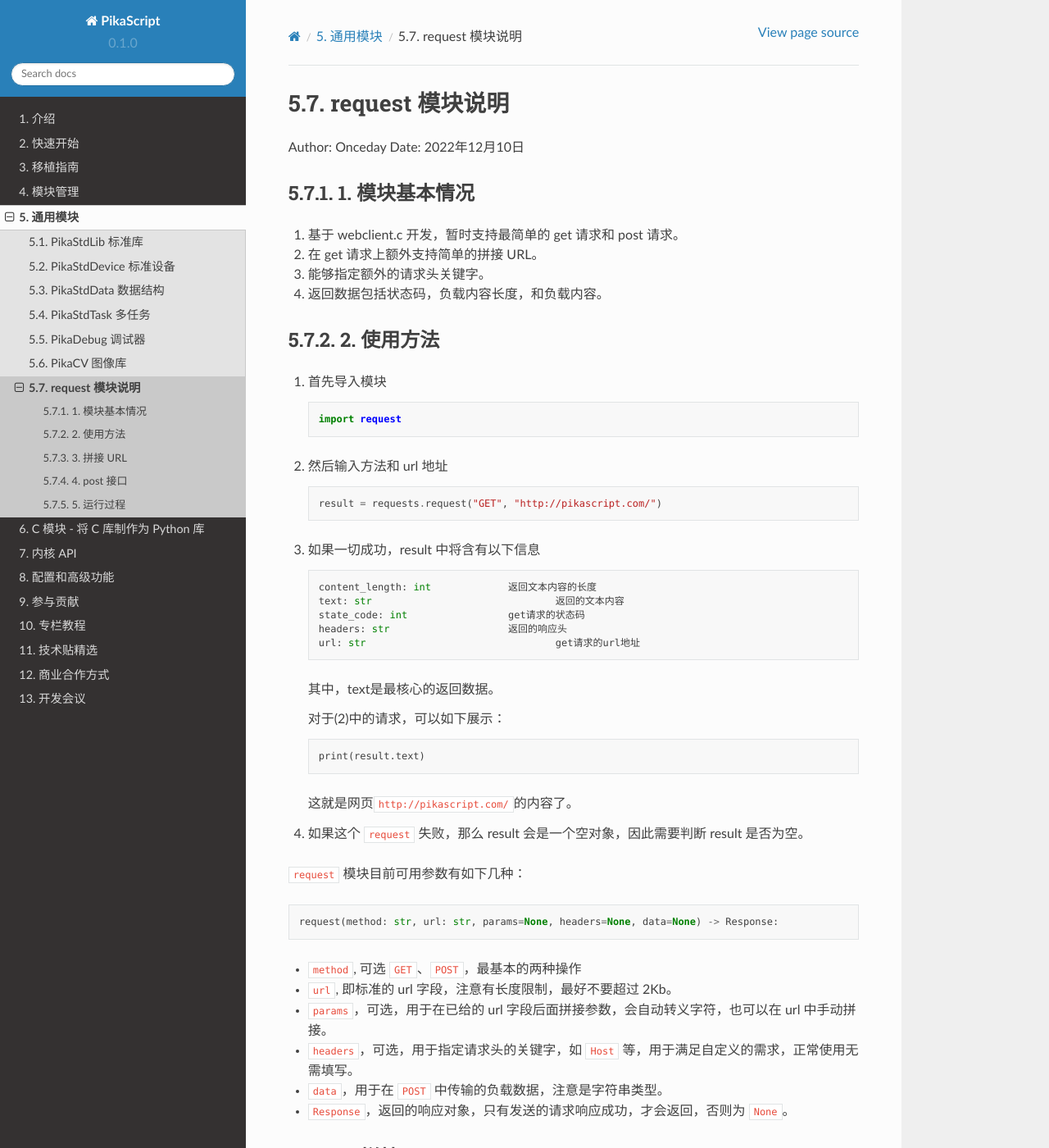
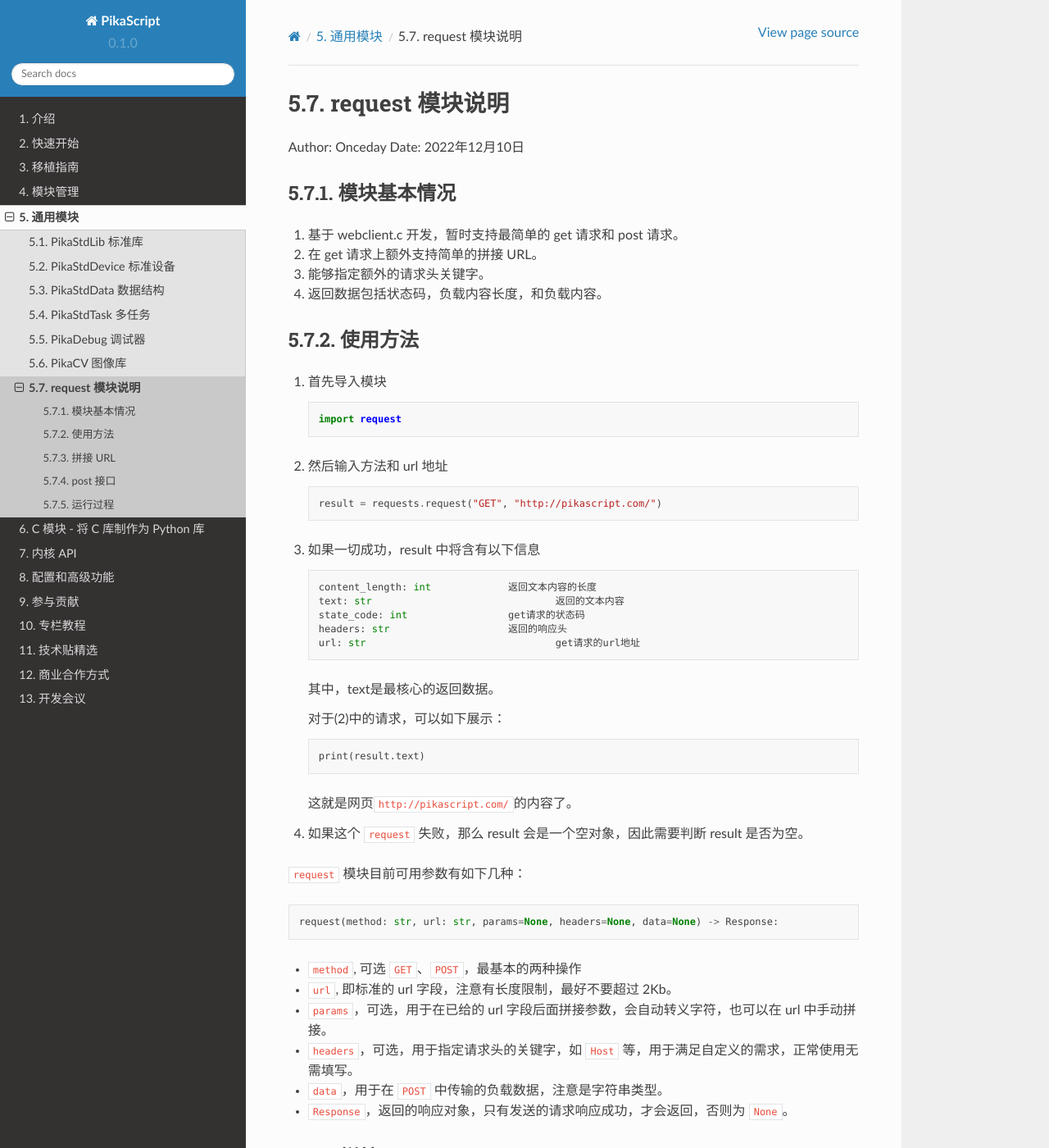
Before and after one commit to pikasTech/pikadoc, a Sphinx documentation site: the page built from docs/source/lib_requests.md, in a window 1280 px wide and 1400 px high. Shown: the whole window at 82% size. Built offline with Sphinx 7.4.7 and the Read the Docs theme 2.0.0, drawn with Linux system fonts in a browser that asks for light colours; some of the changed text lies outside the part shown.

Commit message:
Update lib_requests.md

````diff
--- a/docs/source/lib_requests.md
+++ b/docs/source/lib_requests.md
@@ -2,14 +2,14 @@
 
 Author: Onceday	Date: 2022年12月10日
 
-##### 1. 模块基本情况
+##### 模块基本情况
 
 1. 基于 webclient.c 开发，暂时支持最简单的 get 请求和 post 请求。
 2. 在 get 请求上额外支持简单的拼接 URL。
 3. 能够指定额外的请求头关键字。
 4. 返回数据包括状态码，负载内容长度，和负载内容。
 
-##### 2. 使用方法
+##### 使用方法
 
 1. 首先导入模块
 
@@ -58,7 +58,7 @@ request(method: str, url: str, params=None, headers=None, data=None) -> Response
 - `data`，用于在 `POST` 中传输的负载数据，注意是字符串类型。
 - `Response`，返回的响应对象，只有发送的请求响应成功，才会返回，否则为 `None`。
 
-##### 3.  拼接 URL
+##### 拼接 URL
 
 get 方法额外支持的就是拼接 URL，这个过程也会涉及一些字符的转换。因为 URL 里面有一些特殊字符是不能直接展示的，必须转义才行。
 
@@ -85,7 +85,7 @@ if result not None:
 	print(result.text)
 ```
 
-##### 4. post 接口
+##### post 接口
 
 该接口比较原始，如果想自己上传数据，则需要手动拼接内容。原因如下：
 
@@ -163,7 +163,7 @@ Content-Length: (sizeof(data))
 
 但这需要服务器对应支持解析，很明显，`http://pikascript.com/upload` 不能解析这种数据。
 
-##### 5. 运行过程
+##### 运行过程
 
 整个 request 代码是基于 webclient 开发，并进行了简单的更改。
 
````
